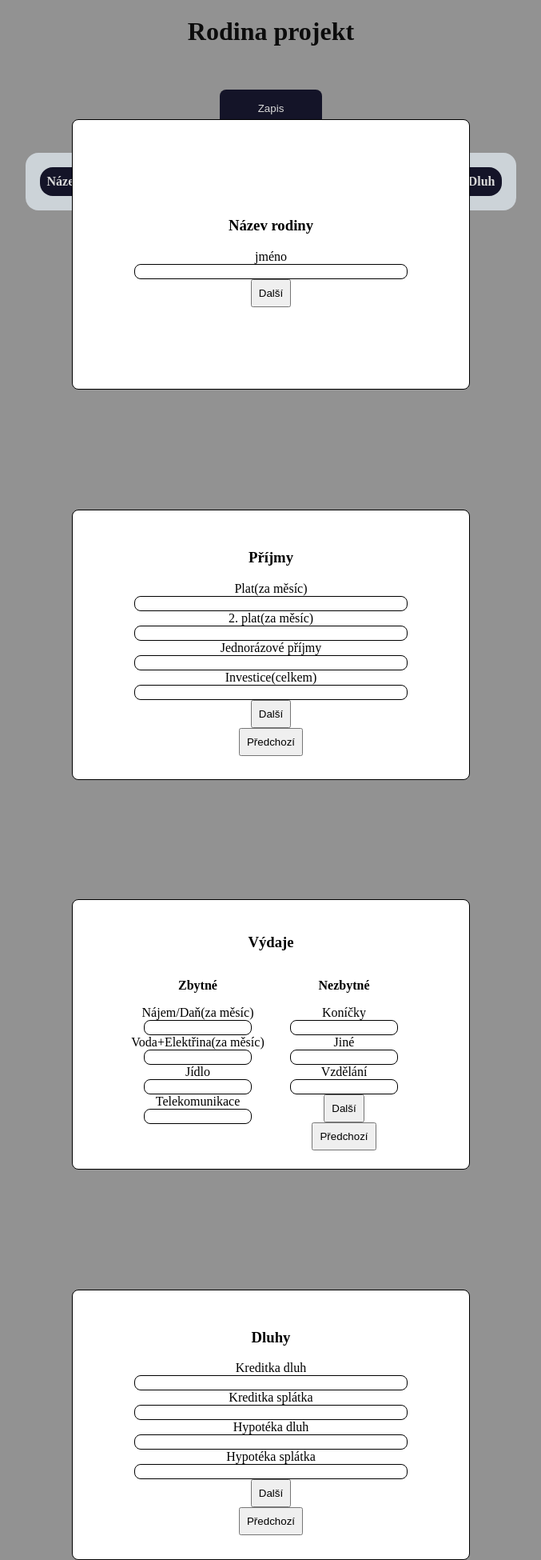
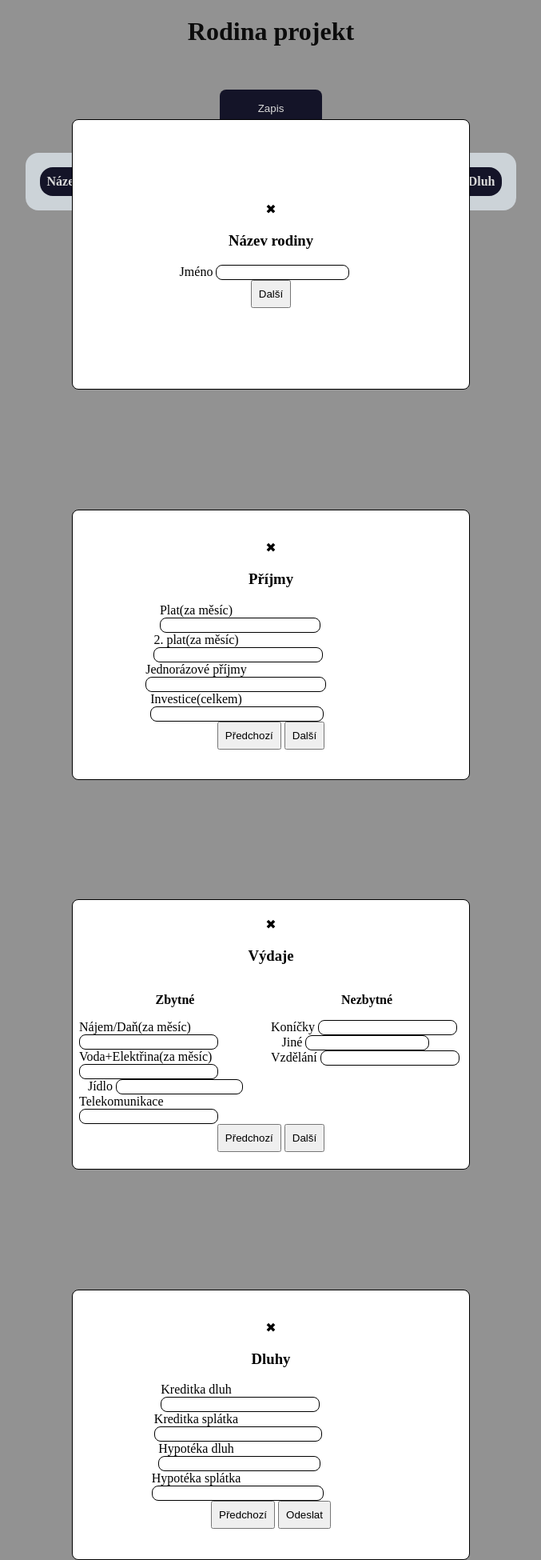
Before and after one commit to Belzeus30/swa_rodina, a PHP site: page / in a window 1280 px wide. Shown: the whole page at 80% size, without its empty margins (301-978 px from the left). Run offline with PHP 8.4, Linux system fonts and the light colour scheme; data that the repository does not hold is empty.

Commit message:
upgraded the form

```diff
--- a/includes/input _form.php
+++ b/includes/input _form.php
@@ -1,64 +1,116 @@
 <div class="popup">
+
     <form action="parsers/save.php" method="post" data-multi-step>
         <div class="card jmeno" data-step>
+            <div class="close" onclick="closePopup()">&#10006;</div>
             <h3>Název rodiny</h3>
-            <label for="name">jméno</label>
+            <div class="form-group">
+                <label for="name">Jméno</label>
                 <input type="text" name="name">
-            <button type="button">Další</button>
+            </div>
+            <div class="button-group">
+                <button type="button" data-next>Další</button>
+            </div>
+
         </div>
         <div class="card prijmy" data-step>
+        <div class="close" onclick="closePopup()">&#10006;</div>
             <h3>Příjmy</h3>
+            <div class="form-group">
                 <label for="plat">Plat(za měsíc)</label>
                 <input type="number" name="plat">
+            </div>
+            <div class="form-group">
                 <label for="2plat">2. plat(za měsíc)</label>
                 <input type="number" name="2plat">
+            </div>
+            <div class="form-group">
                 <label for="jedno_prijem">Jednorázové příjmy</label>
                 <input type="number" name="jedno_prijem">
+            </div>
+            <div class="form-group">
                 <label for="investice">Investice(celkem)</label>
                 <input type="number" name="investice">
-            <button type="button">Další</button>
-            <button type="button">Předchozí</button>
+            </div>
+            <div class="button-group">
+                <button type="button" data-previos>Předchozí</button>
+                <button type="button" data-next>Další</button>
+            </div>
         </div>
         <div class="card vydaje" data-step>
+        <div class="close" onclick="closePopup()">&#10006;</div>
             <h3>Výdaje</h3>
             <div class="vydaje-druhy">
                 <div class="zbytne">
                     <p><strong>Zbytné</strong></p>
+                    <div class="form-group">
                         <label for="najem">Nájem/Daň(za měsíc)</label>
                         <input type="number" name="najem">
+                    </div>
+                    <div class="form-group">
                         <label for="inkaso">Voda+Elektřina(za měsíc)</label>
                         <input type="number" name="inkaso">
+                    </div>
+                    <div class="form-group">
                         <label for="jidlo">Jídlo</label>
                         <input type="number" name="jidlo">
+                    </div>
+                    <div class="form-group">
                         <label for="telekomunikace">Telekomunikace</label>
                         <input type="number" name="telekomunikace">
                     </div>
+                </div>
                 <div class="nezbytne">
                     <p><strong>Nezbytné</strong></p>
+                    <div class="form-group">
                         <label for="konicky">Koníčky</label>
                         <input type="number" name="konicky">
+                    </div>
+
+                    <div class="form-group">
                         <label for="vylety">Jiné</label>
                         <input type="number" name="vylety">
+                    </div>
+
+                    <div class="form-group">
                         <label for="vzdelani">Vzdělání</label>
                         <input type="number" name="vzdelani">
-                    <button type="button">Další</button>
-                    <button type="button">Předchozí</button>
                     </div>
+                </div>
+            </div>
+            <div class="button-group">
+                <button type="button" data-previos>Předchozí</button>
+                <button type="button" data-next>Další</button>
             </div>
         </div>
 
         <div class="card dluhy" data-step>
+        <div class="close" onclick="closePopup()">&#10006;</div>
             <h3>Dluhy</h3>
+            <div class="form-group">
                 <label for="kcelkem">Kreditka dluh</label>
                 <input type="number" name="kcelkem">
+            </div>
+
+            <div class="form-group">
                 <label for="ksplatka">Kreditka splátka</label>
                 <input type="number" name="ksplatka">
+            </div>
+
+            <div class="form-group">
                 <label for="hcelkem">Hypotéka dluh</label>
                 <input type="number" name="hcelkem">
+            </div>
+
+            <div class="form-group">
                 <label for="hsplatka">Hypotéka splátka</label>
                 <input type="number" name="hsplatka">
-            <button type="button">Další</button>
-            <button type="submit">Předchozí</button>
+            </div>
+            <div class="button-group">
+                <button type="button" data-previos>Předchozí</button>
+                <button type="submit" data-next>Odeslat</button>
+            </div>
+
         </div>
     </form>
 </div>
```
Lines whose indentation alone changed are shown as unchanged.
